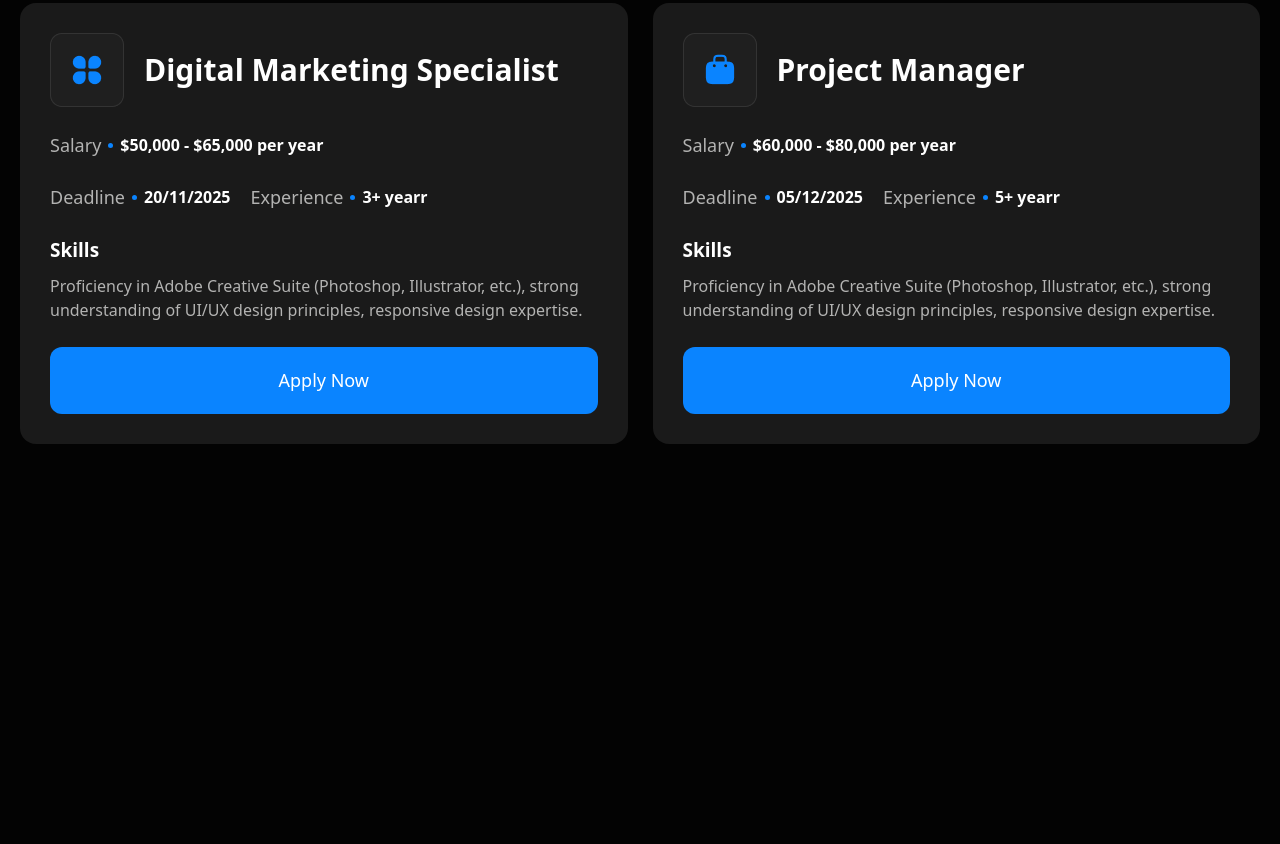
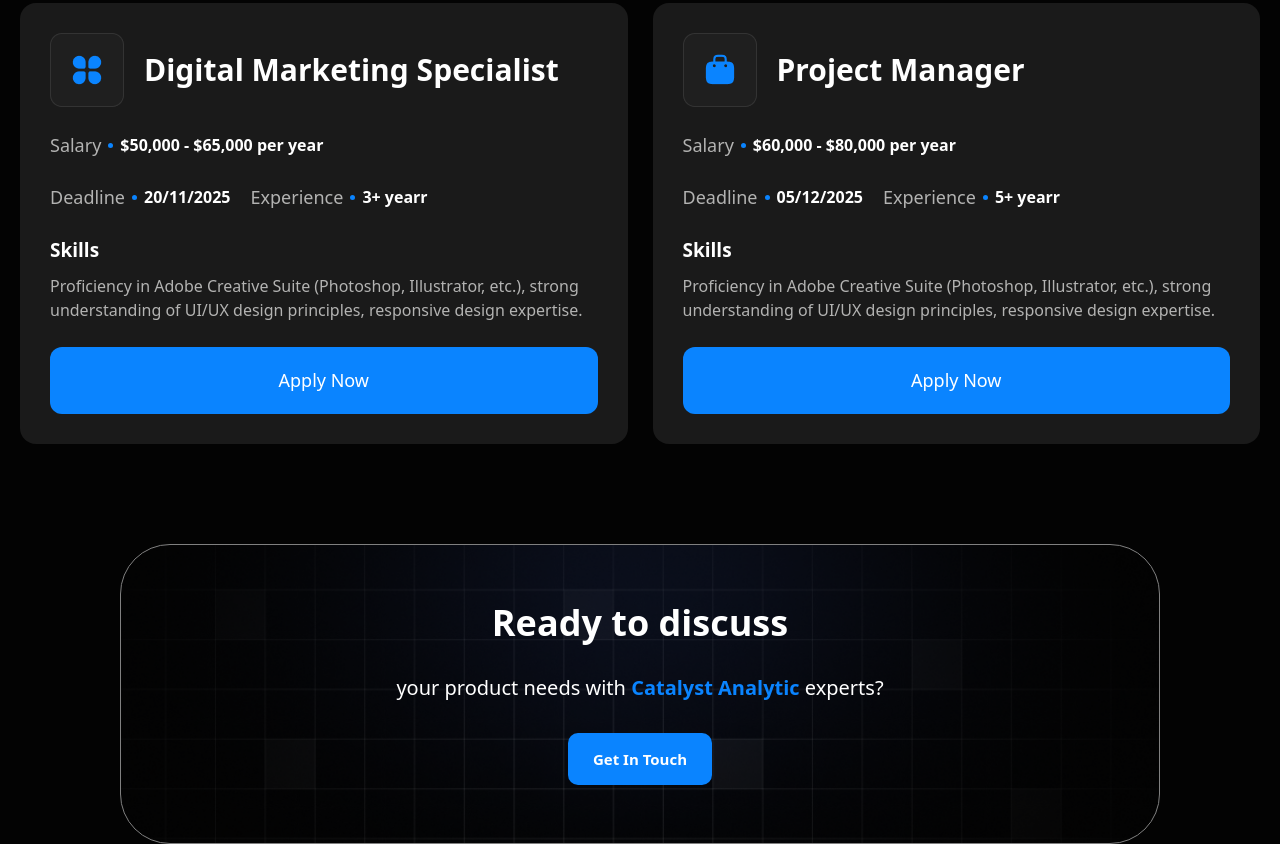
Before and after one commit to muhammadnazarov1724-cell/P.exam-week3, a website: page src/page3.html in a window 1280 px wide. Shown: the part 1247-2091 px from the top of the page. Before the commit the page ends 1791 px from the top, so only its background shows below. Drawn offline with Linux system fonts and the light colour scheme.

Commit message:
main s-4 p3

```diff
--- a/src/page3.html
+++ b/src/page3.html
@@ -218,6 +218,12 @@
 
         </div>
     </section>
+    <section style="background-image: url(./images/bgimage.png); background-repeat: no-repeat;background-size: cover;" class="h-[300px] lg:mx-[0px] mx-[20px] border border-[gray] rounded-[50px] flex flex-col gap-[30px] items-center justify-center px-[20px] max-w-[1200px] m-auto lg:mx-[120px]">
+       <p class="text-[24px] lg:text-4xl font-bold">Ready to discuss</p>
+       <p class="lg:text-[20px] text-center">your product needs with <span class="font-[800] text-[#0A84FF]">Catalyst Analytic </span>experts?</p>
+       <button class="font-bold text-[15px] bg-[#0A84FF] py-[15px] px-[25px] rounded-[10px]">Get In Touch</button>
+    </section>
     </main>
+
   </body>
 </html>
```
Also changed, not shown: src/images/bgimage.png (added), src/output.css.
